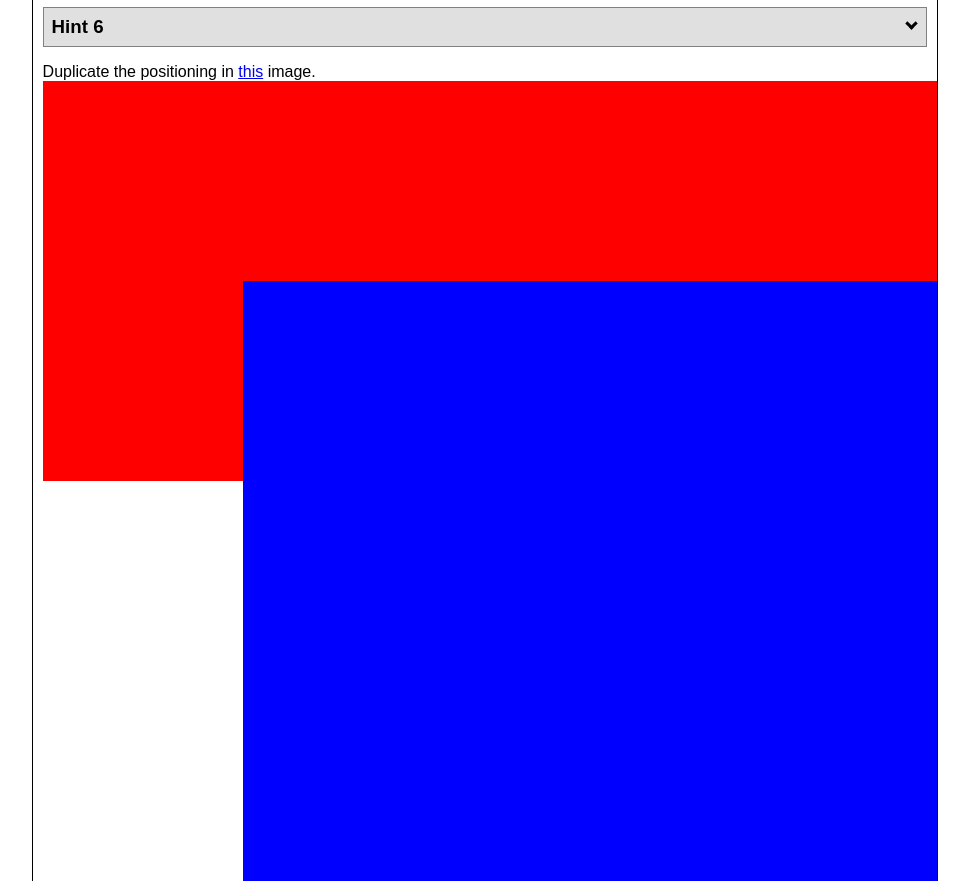
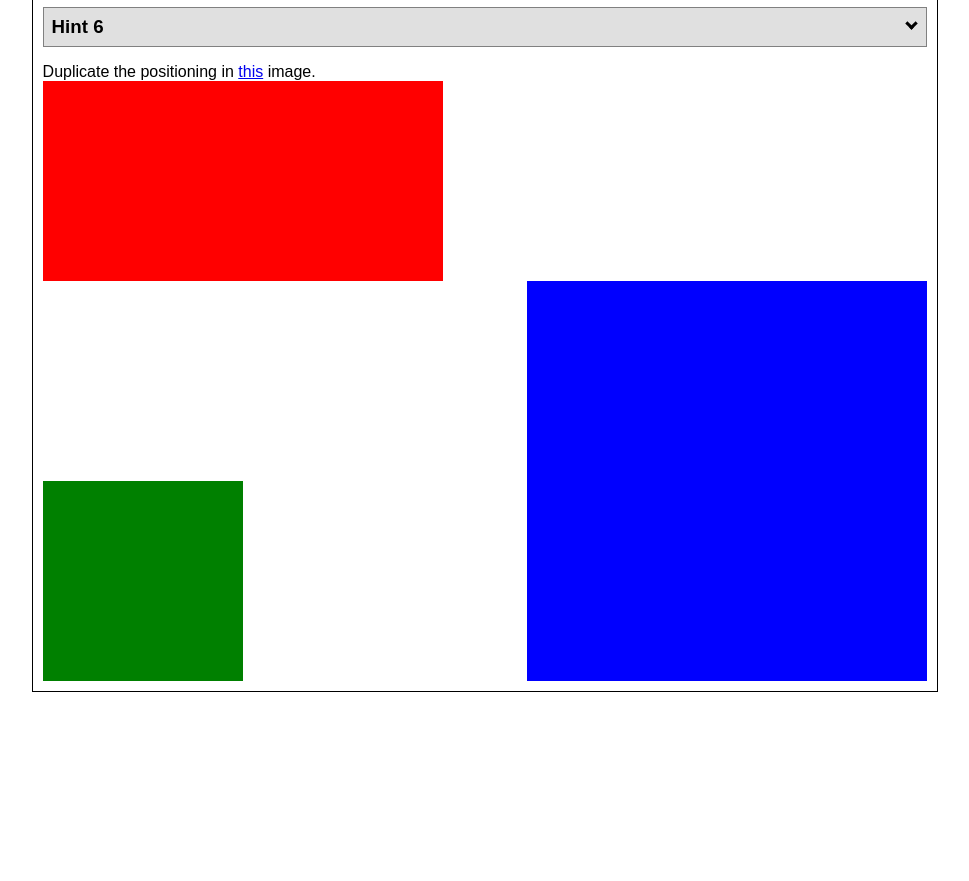
Before and after one commit to kotozo/WDD130, a plain HTML site: page positioning.html in a window 1280 px wide. Shown: the part 4884-5765 px from the top of the page, without its empty margins (155-1124 px from the left). After the commit the page ends 5596 px from the top, so only its background shows below. Drawn offline with Linux system fonts and the light colour scheme.

Commit message:
update 2352

```diff
--- a/positionstyles.css
+++ b/positionstyles.css
@@ -177,51 +177,47 @@
 .content6 {
   /* This is the parent of the activity 6 boxes. */
   display: grid;
-  grid-template-columns: ;
-  grid-column: 18;
-  grid-row: 18;
+  grid-template-columns: 6fr;
+
 }
 .red6 {
 
-  width: 1200px;
-  height: 400px;
+  width: 400px;
+  height: 200px;
   background-color: red;
+  grid-column: 1/4;
+  grid-row: 1/2;
   z-index: -1;
+
 
 }
 
 .green6 {
-  width: 400px;
-  height: 400px;
+  width: 200px;
+  height: 200px;
   background-color: green;
-  display: grid;
-  position:relative;
-  top: 800px;
-  bottom: 0px;
+  grid-column: 1/2;
+  grid-row: 5/6;
   z-index: 1;
 
 
 }
 .yellow6 {
-  width: 600px;
-  height: 1200px;
+  width: 200px;
+  height: 400px;
   background-color: gold;
-  position: relative;
-  left: 1200px;
-  top: -400px;
-  bottom:0px;
+  grid-column: 5/6;
+  grid-row: 4/6;
   z-index: 1;
 
 }
 
 .blue6 {
-  width: 1200px;
-  height: 1200px;
+  width: 400px;
+  height: 400px;
   background-color: blue;
-  position: relative;
-  left: 200px;
-  top: -1800px;
-  bottom: -200px;
+  grid-column: 3/10;
+  grid-row: 3/10;
   z-index: 1;
 
 }
```
